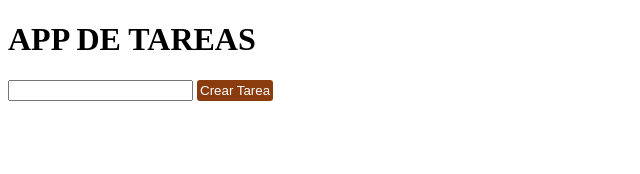
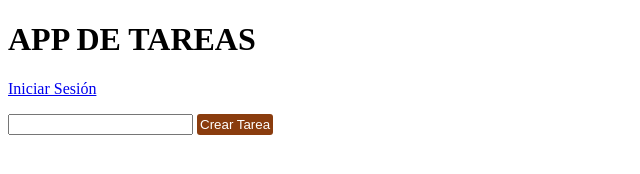
Before and after one commit to Brian-Almada/emprende-back, a website: page public/index.html in a window 1280 px wide. Shown: the whole page, without its empty margins (0-640 px from the left). Drawn offline with Linux system fonts and the light colour scheme; no server answers.

Commit message:
Configurar anchor en el index.html para navegar hacia el login

```diff
--- a/public/index.html
+++ b/public/index.html
@@ -9,6 +9,9 @@
 </head>
 <body>
     <h1>APP DE TAREAS</h1>
+    <p>
+        <a href="/login">Iniciar Sesión</a>
+    </p>
     <input type="text" name="" class="task-name">
     <button class="create-tasks">Crear Tarea</button>
     <div class="tasks"></div>
```
